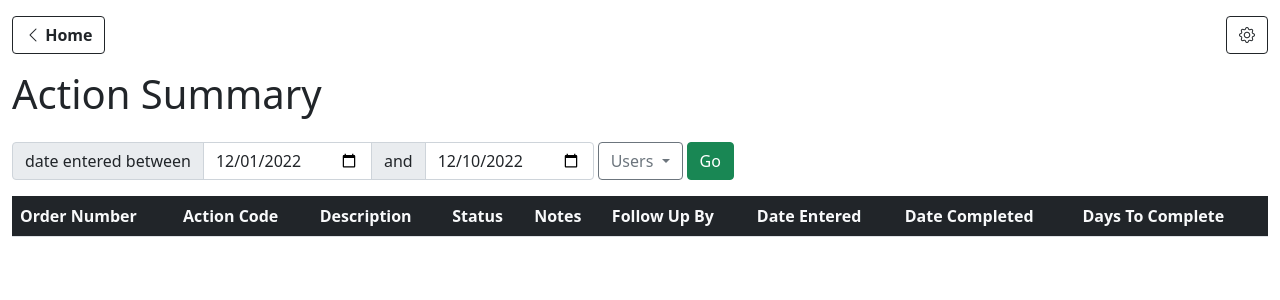
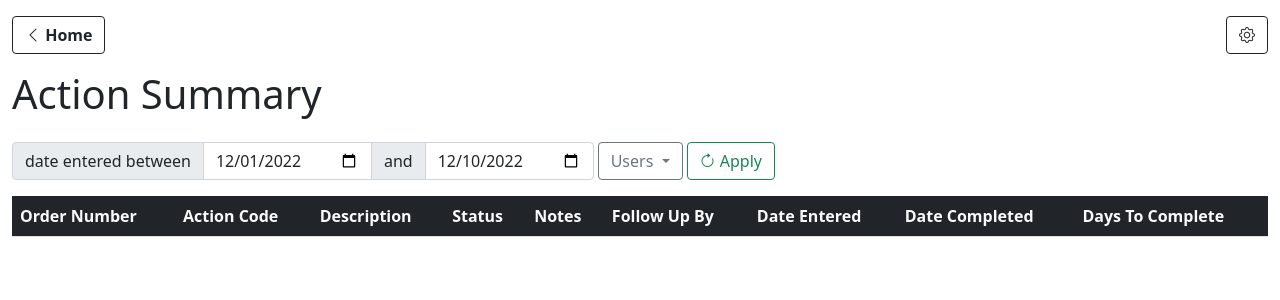
Before and after one commit to williamjacksn/e2-spy, a Flask app: page /action-summary in a window 1280 px wide. Shown: the top 300 px of the page. Run offline with Flask 2, Linux system fonts and the light colour scheme; data that the repository does not hold is empty; parts of the project's set-up code (start-up, migrations or seed data) failed here and were passed over; some libraries are stand-ins or nearby versions.

Commit message:
Change "Go" to "Apply" for consistency

```diff
--- a/e2_spy/templates/action-summary.html
+++ b/e2_spy/templates/action-summary.html
@@ -43,7 +43,10 @@
                         </div>
                     </div>
                     <div class="col-auto">
-                        <button class="btn btn-success" type="submit">Go</button>
+                        <button class="btn btn-outline-success" type="submit">
+                            <i class="bi-arrow-clockwise"></i>
+                            Apply
+                        </button>
                     </div>
                 </div>
             </form>
```
